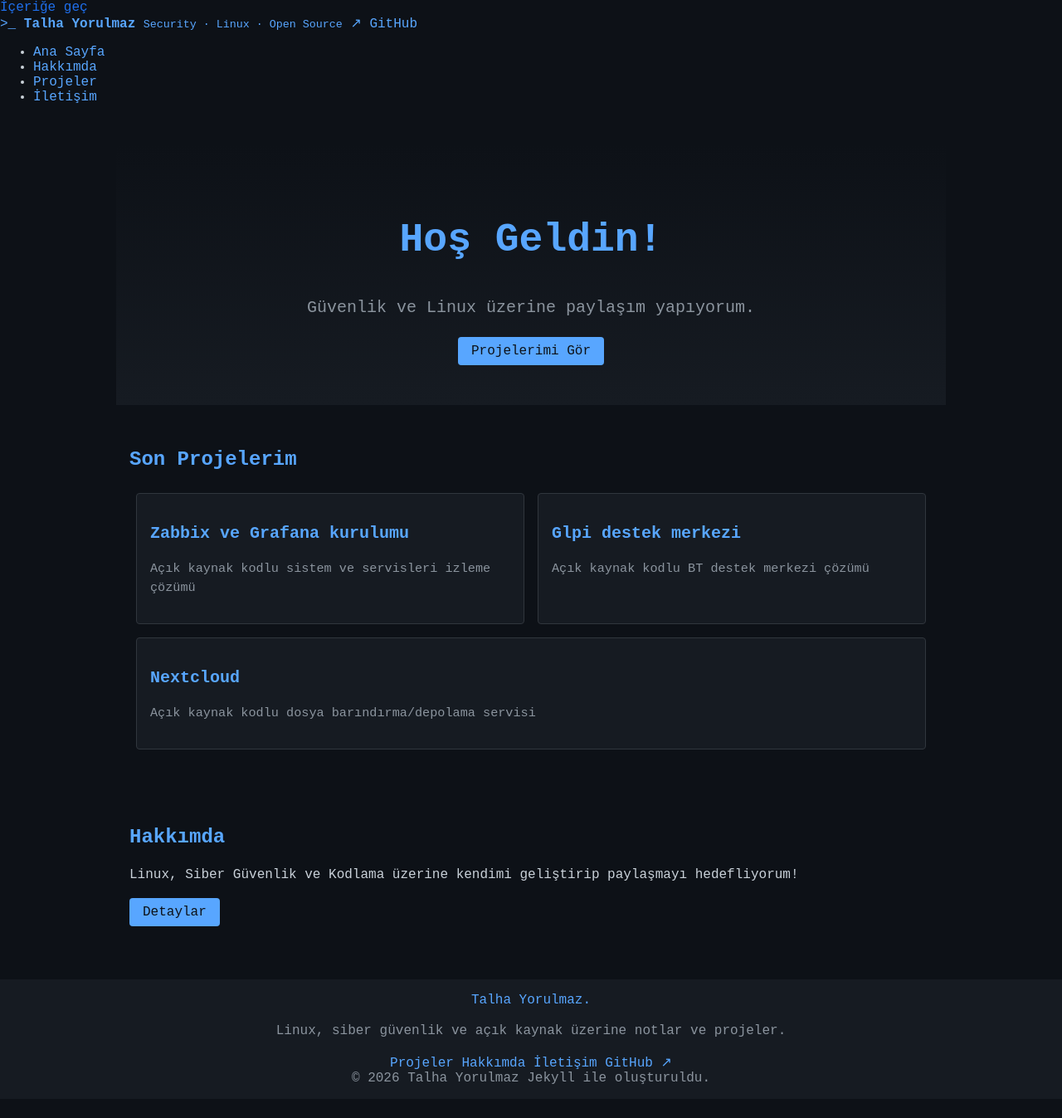
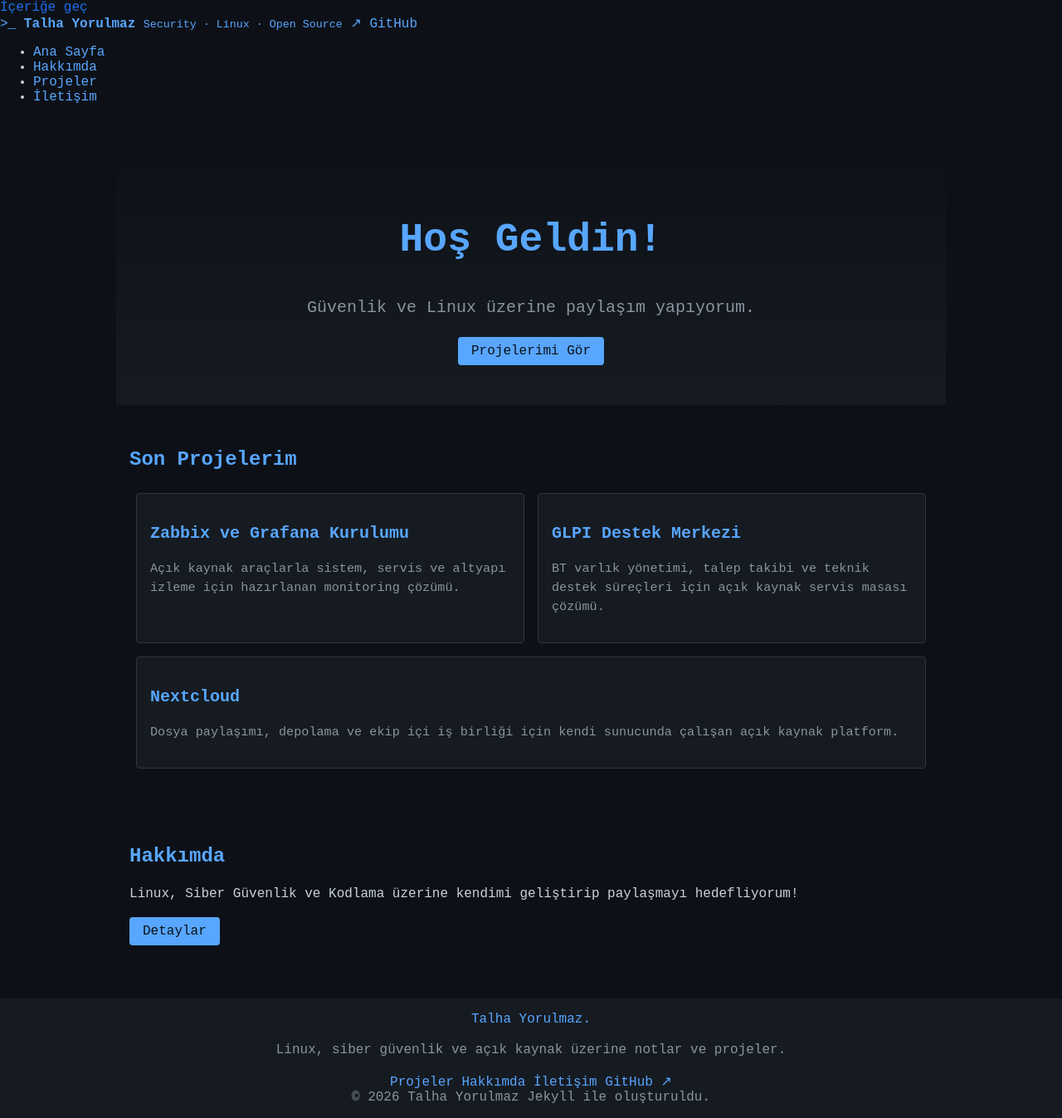
Before and after one commit to talhayrlmz/talhayorulmaz.github.io, a Jekyll site: the page built from index.html, in a window 1280 px wide. Shown: the whole page at 83% size. Built offline with Jekyll 4.4.1, drawn with Linux system fonts in a browser that asks for light colours; before the commit the page ends 1324 px from its top, so only the background shows below that.

Commit message:
Update projects.yml

```diff
--- a/_data/projects.yml
+++ b/_data/projects.yml
@@ -1,15 +1,35 @@
-- title: "Zabbix ve Grafana kurulumu"
-  description: "Açık kaynak kodlu sistem ve servisleri izleme çözümü"
+- title: "Zabbix ve Grafana Kurulumu"
+  description: "Açık kaynak araçlarla sistem, servis ve altyapı izleme için hazırlanan monitoring çözümü."
+  category: "Monitoring"
+  tags:
+    - Zabbix
+    - Grafana
+    - Linux
   url: "https://talhayorulmaz.com/404"
 
-- title: "Glpi destek merkezi"
-  description: "Açık kaynak kodlu BT destek merkezi çözümü"
+- title: "GLPI Destek Merkezi"
+  description: "BT varlık yönetimi, talep takibi ve teknik destek süreçleri için açık kaynak servis masası çözümü."
+  category: "ITSM"
+  tags:
+    - GLPI
+    - ITSM
+    - Help Desk
   url: "https://talhayorulmaz.com/404"
 
 - title: "Nextcloud"
-  description: "Açık kaynak kodlu dosya barındırma/depolama servisi"
+  description: "Dosya paylaşımı, depolama ve ekip içi iş birliği için kendi sunucunda çalışan açık kaynak platform."
+  category: "Self-hosted"
+  tags:
+    - Nextcloud
+    - Docker
+    - Storage
   url: "https://talhayorulmaz.com/404"
 
-- title: "Blog Motoru"
-  description: "Jekyll tabanlı kişisel bir blog sistemi."
+- title: "Kişisel Blog Motoru"
+  description: "Jekyll ile geliştirilen, hızlı ve sade kişisel portföy/blog altyapısı."
+  category: "Web"
+  tags:
+    - Jekyll
+    - HTML
+    - CSS
   url: "https://github.com/talhayrlmz/talhayorulmaz.github.io"
```
